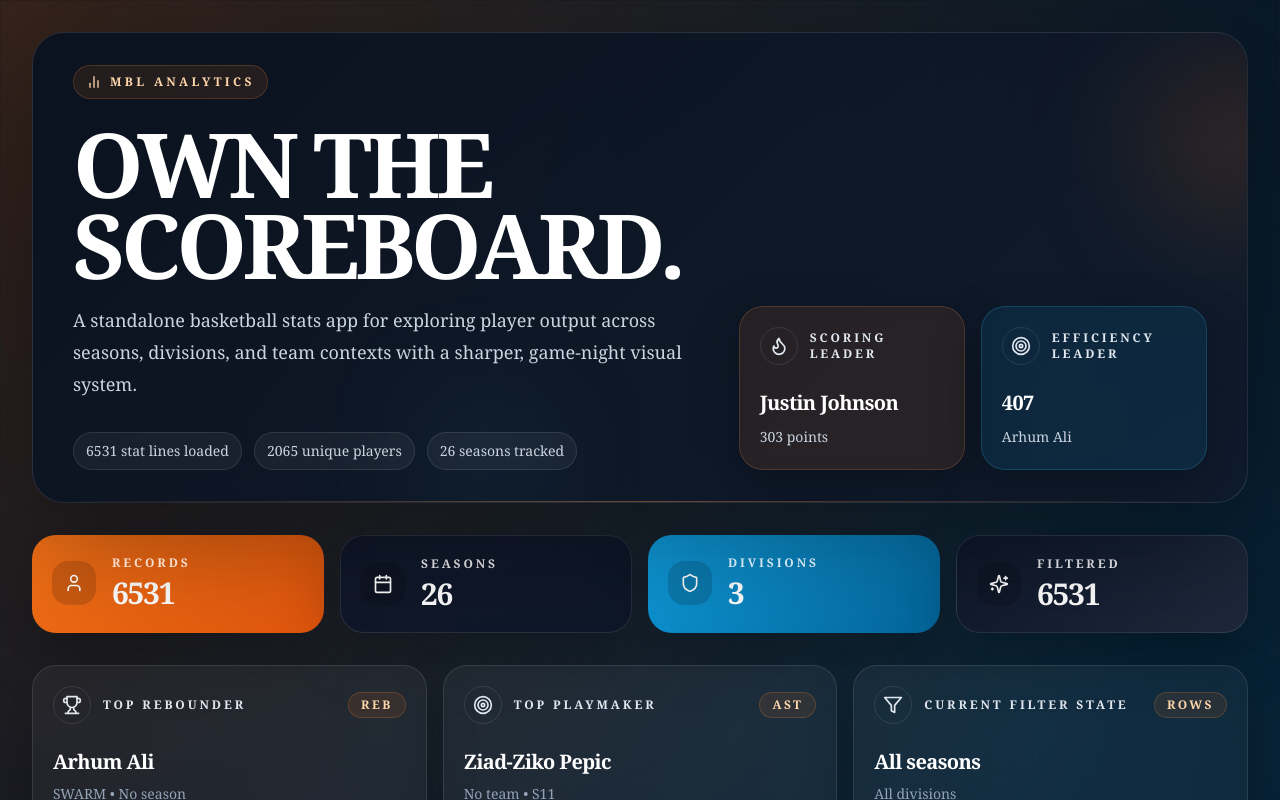
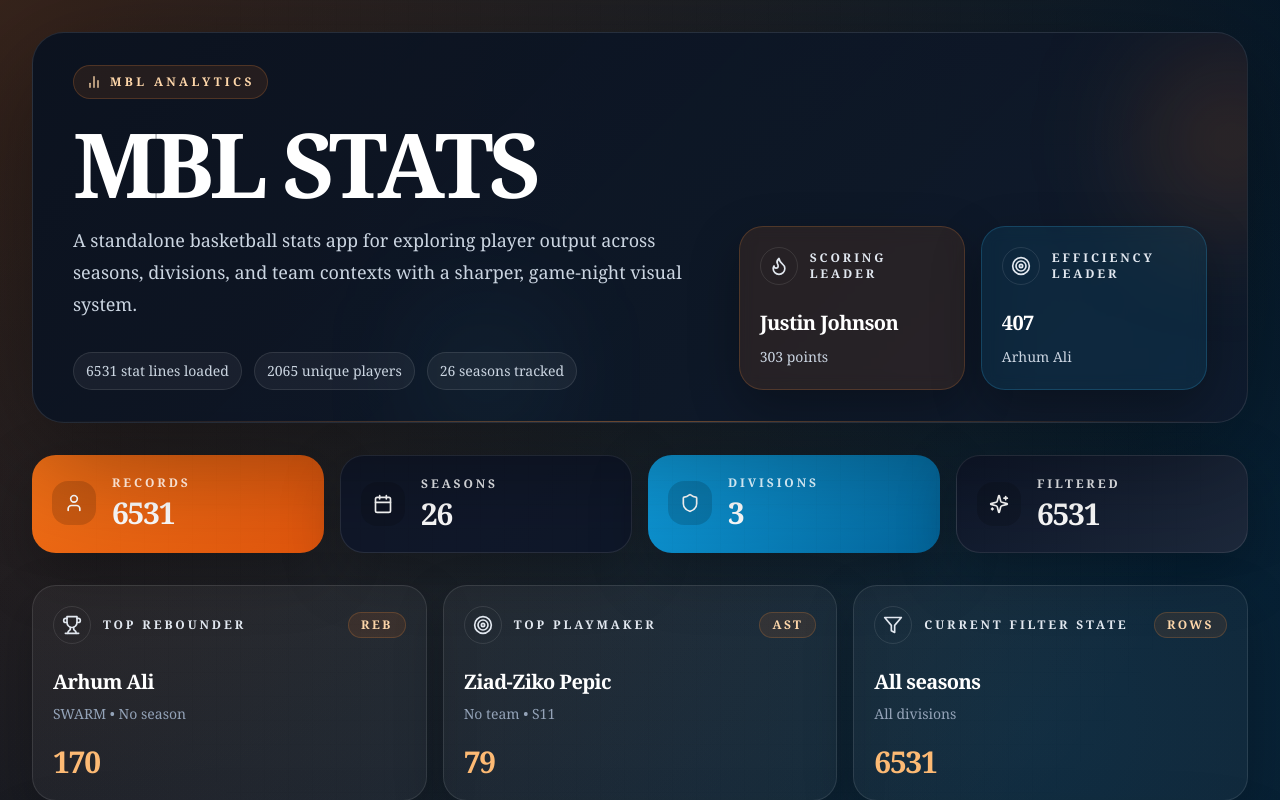
Before and after one commit to bilalsattar24/bilalsattar, a Next.js app: page /mbl-stats in a window 1280 px wide. Shown: the top 800 px of the page. Built offline with nearby package versions, Linux system fonts and the light colour scheme.

Commit message:
feat: update MBL stats page heading from "Own the scoreboard" to "MBL Stats"
Replace marketing tagline with direct page title for clearer navigation and content identification.

```diff
--- a/src/app/mbl-stats/MBLStats.tsx
+++ b/src/app/mbl-stats/MBLStats.tsx
@@ -226,7 +226,7 @@ const MBLStatsPage = () => {
                 MBL analytics
               </div>
               <h1 className="mt-6 text-[clamp(2.9rem,7vw,5.8rem)] font-black uppercase leading-[0.9] tracking-[-0.05em] text-white">
-                Own the scoreboard.
+                MBL Stats
               </h1>
               <p className="mt-5 max-w-2xl text-lg leading-8 text-slate-300">
                 A standalone basketball stats app for exploring player output
```
